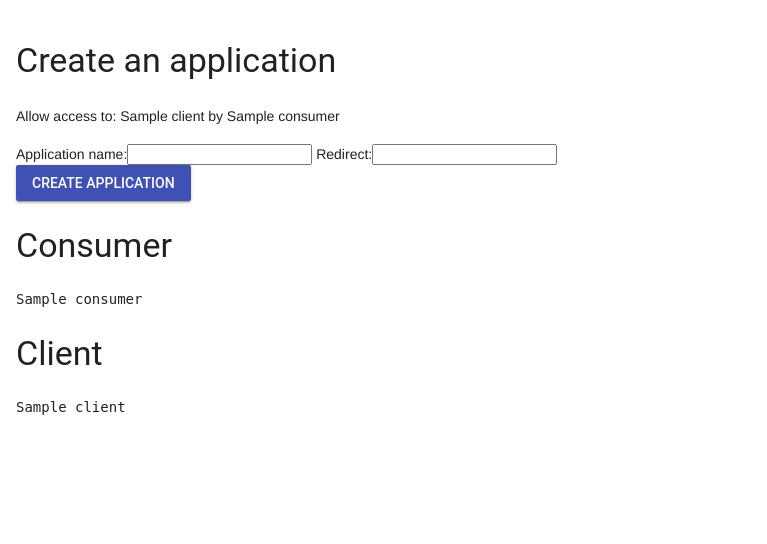
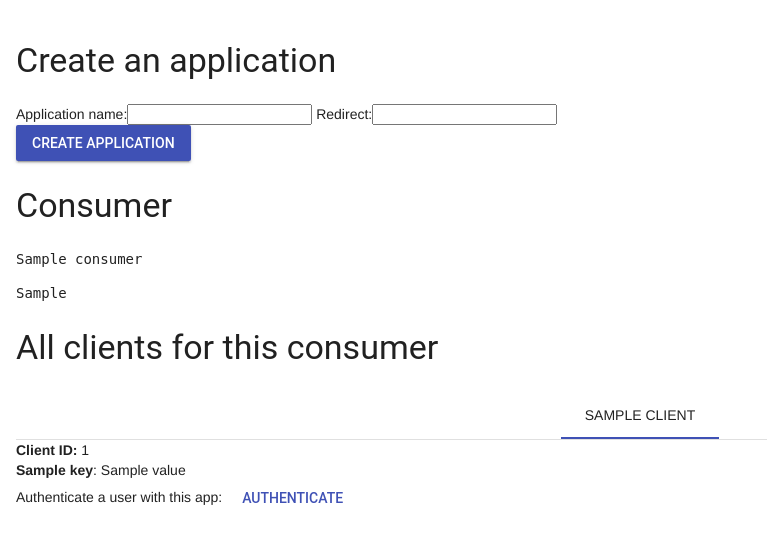
Before and after one commit to toast38coza/docker-kong-oauth, a Django app: template userservice/oauth/templates/oauth/applications.html in a window 1280 px wide. Shown: the top 544 px of the page, without its empty margins (0-767 px from the left). Run offline with Django 3.2, Linux system fonts and the light colour scheme; the template is opened without the code that fills it: values that come from a table or form of the project are taken from there, most other values are stand-ins (such as "Sample title", 1, 10 or a date in 2020); some libraries are stand-ins or nearby versions.

Commit message:
Process working end to end

```diff
--- a/client/templates/index.html
+++ b/client/templates/index.html
@@ -26,8 +26,11 @@
 
       {% if not code %}
       <p>
-      <a href="http://docker.local:8002/oauth/?client_id=a91c7b3f468042dd8ef05ead65fb2552" >Authenticate</a>
+      <a href="http://docker.local:8002/oauth/?client_id={{client_id}}" >Authenticate</a>
       </p>
+      {% else %}
+      <div>service_response1: {{service_response1.content}}</div>
+      <div>service_response2: {{service_response2.content}}</div>
       {% endif %}
       </div>
     </div>
--- a/userservice/oauth/forms.py
+++ b/userservice/oauth/forms.py
@@ -6,17 +6,10 @@ class ClientApplicationForm(forms.Form):
     application_name = forms.CharField(label='Application name', max_length=100)
     redirect_uri = forms.CharField(label='Redirect', max_length=100)
 
-    def save(self, user):
+    def save(self, consumer_id):
 
     	data = self.cleaned_data
-    	consumer_response = kong.create_consumer(user)
 
-    	consumer_id = consumer_response.json().get("id")
     	app_name = data.get("application_name")
     	redirect_uri = data.get("redirect_uri")
-    	client_response = kong.create_client_application(consumer_id, app_name, redirect_uri)
-
-    	print (consumer_response.json())
-    	print (client_response.json())
-
-    	return (consumer_response.json(), client_response.json())
+    	return kong.create_client_application(consumer_id, app_name, redirect_uri)
--- a/userservice/oauth/templates/oauth/applications.html
+++ b/userservice/oauth/templates/oauth/applications.html
@@ -3,7 +3,6 @@
 {% block 'content' %}
 <div class="mdl-cell mdl-cell--12-col">
 	<h3>Create an application</h3>
-	<p>Allow access to: {{client}} by {{consumer}}</p>
 	<form action="/application/" method="POST">
 		{% csrf_token %}
 		{{application_form}}
@@ -16,9 +15,31 @@
 	<pre><code>{{consumer}}</code></pre>
 	{% endif %}
 
-	{% if client %}
-	<h3>Client</h3>
-	<pre><code>{{client}}</code></pre>
+	{% if client_list %}
+	<pre><code>{{client_list}}</code></pre>
+	<h3>All clients for this consumer</h3>
+	<div class="mdl-tabs mdl-js-tabs mdl-js-ripple-effect">
+	  <div class="mdl-tabs__tab-bar">
+	  	{% for client in client_list.data %}
+	      <a href="#{{client.client_id}}-panel" class="mdl-tabs__tab {% if forloop.first %}is-active{% endif %}">
+	      	{{ client.name }}</a>
+	    {% endfor %}
+	  </div>
+	  {% for client in client_list.data %}
+	  <div class="mdl-tabs__panel {% if forloop.first %}is-active{% endif %}" id="{{client.client_id}}-panel">
+	    <strong>Client ID:</strong> {{ client.client_id }}
+	    {% for key, value in client.items %}
+	    <div><strong>{{key}}</strong>: {{value}}</div>
+	    {% endfor %}
+
+	    <div>
+	    	Authenticate a user with this app:
+	    	<a href="{% url 'oauth' %}?client_id={{ client.client_id }}" class="mdl-button mdl-js-button  mdl-js-ripple-effect mdl-button--colored">			  Authenticate
+			</a>
+	    </div>
+	  </div>
+	  {% endfor %}
+	</div>
 	{% endif %}
 </div>
 {% endblock %}
--- a/userservice/userservice/urls.py
+++ b/userservice/userservice/urls.py
@@ -18,7 +18,7 @@ from django.contrib import admin
 from oauth import views
 
 urlpatterns = [
-    url(r'^oauth/', views.oauth_allow_access),
+    url(r'^oauth/', views.oauth_allow_access, name="oauth"),
     url(r'^authorize/', views.perform_oauth),
     url(r'^application/', views.create_application),
     url('^', include('django.contrib.auth.urls')),
```
Also changed, not shown: client/app.py (+28 -2 lines), userservice/oauth/kong.py (+14 -0 lines), userservice/oauth/views.py (+10 -2 lines), 1 other file.
